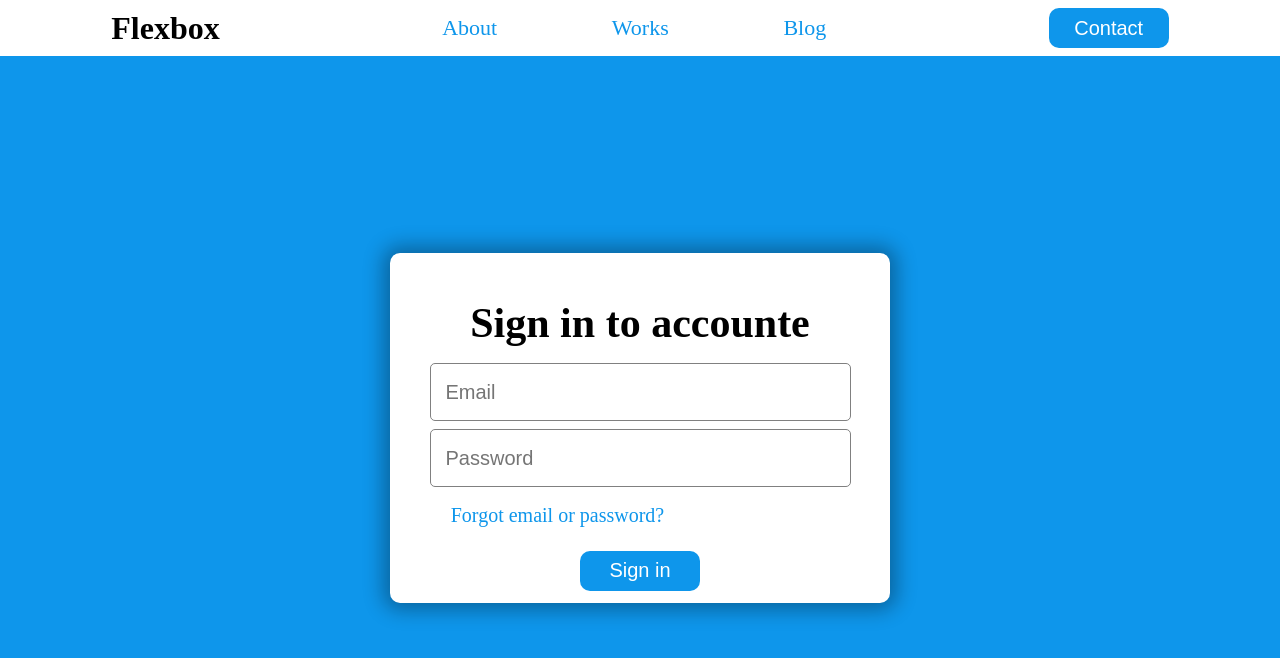
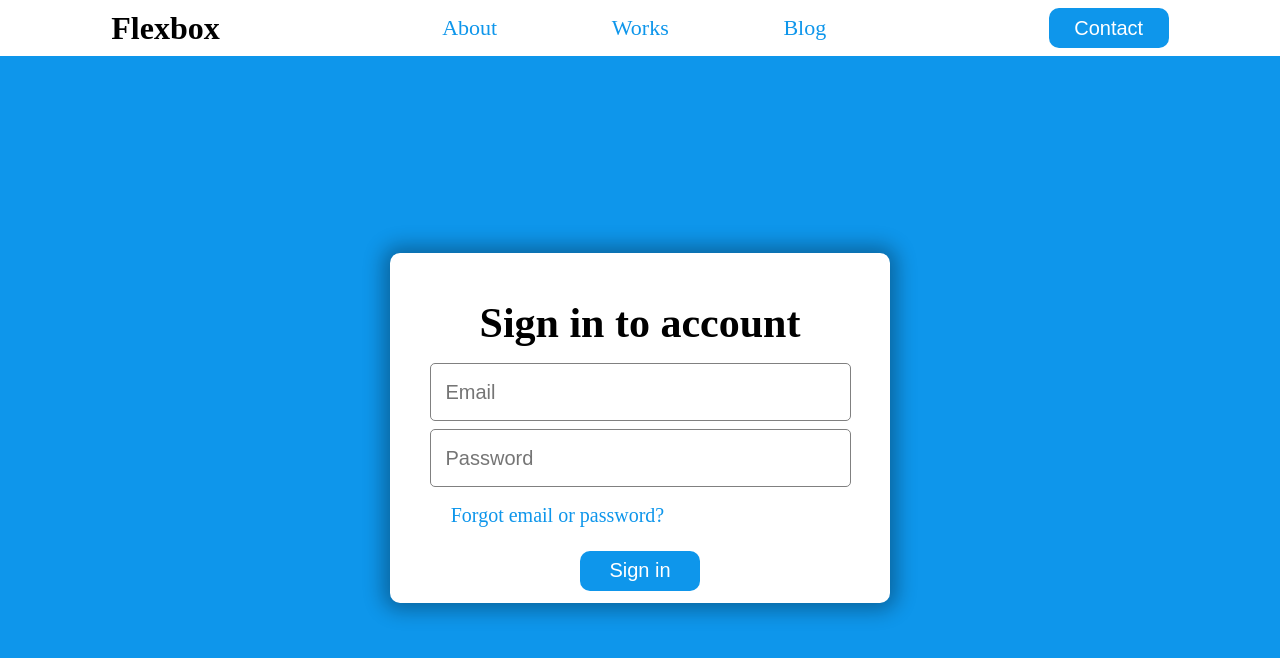
Before and after one commit to Kulam9/sign-in, a plain HTML site: page index.html in a window 1280 px wide. Drawn offline with Linux system fonts and the light colour scheme; a web font is replaced by a local one.

Commit message:
corrected wrong spelling

```diff
--- a/index.html
+++ b/index.html
@@ -24,7 +24,7 @@
 
     <main class="main">
         <div class="sign-in">
-            <h2 class="sign-in__title">Sign in to accounte</h2>
+            <h2 class="sign-in__title">Sign in to account</h2>
             <input class="sign-in__input" type="email" placeholder="Email">
             <input class="sign-in__input" type="password" placeholder="Password">
             <a class="sing-in__link link" href="http://">Forgot email or password?</a>
```
